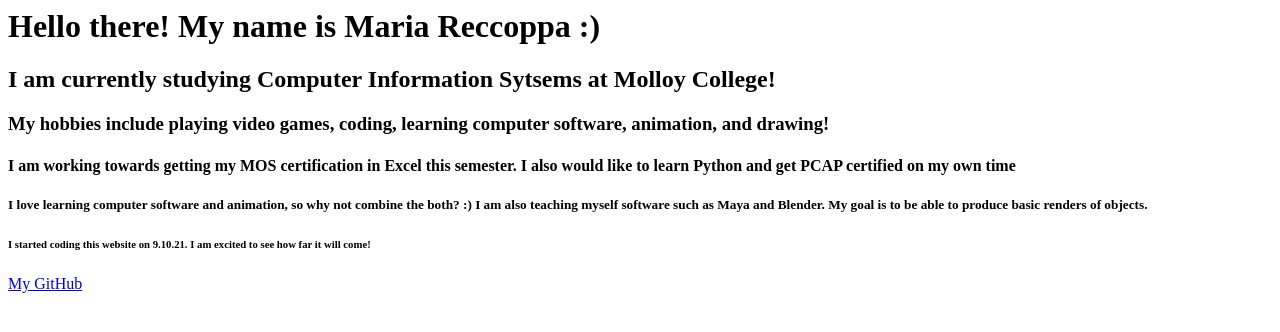
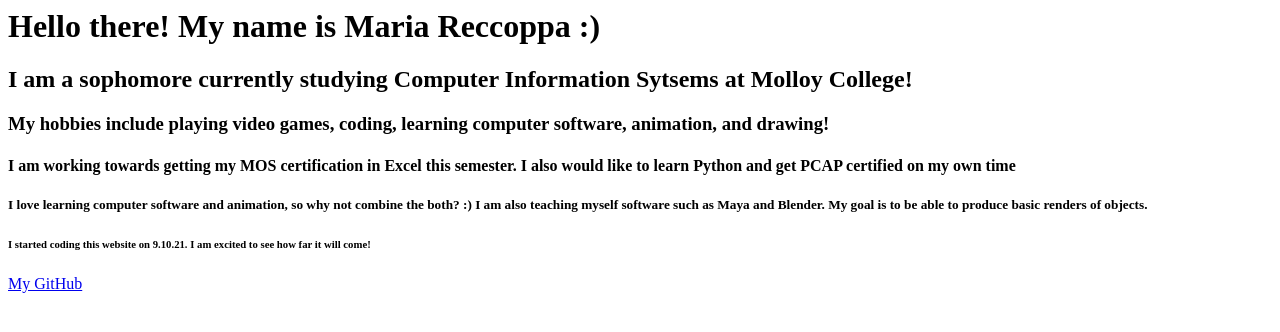
Before and after one commit to mariareccoppa/new-website-9-10-21, a plain HTML site: page index.html in a window 1280 px wide. Drawn offline with Linux system fonts and the light colour scheme.

Commit message:
1 file modified

```diff
--- a/index.html
+++ b/index.html
@@ -7,7 +7,7 @@
   </head>
   <body>
     <h1>Hello there! My name is Maria Reccoppa :)</h1>
-    <h2> I am currently studying Computer Information Sytsems at Molloy College!
+    <h2> I am a sophomore currently studying Computer Information Sytsems at Molloy College!
     <h3> My hobbies include playing video games, coding, learning computer software, animation, and drawing! </h3>
     <h4> I am working towards getting my MOS certification in Excel this semester. I also would like to learn Python and get PCAP certified on my own time </h4>
     <h5> I love learning computer software and animation, so why not combine the both? :) I am also teaching myself software such as Maya and Blender. My goal is to be able to produce basic renders of objects.
```
